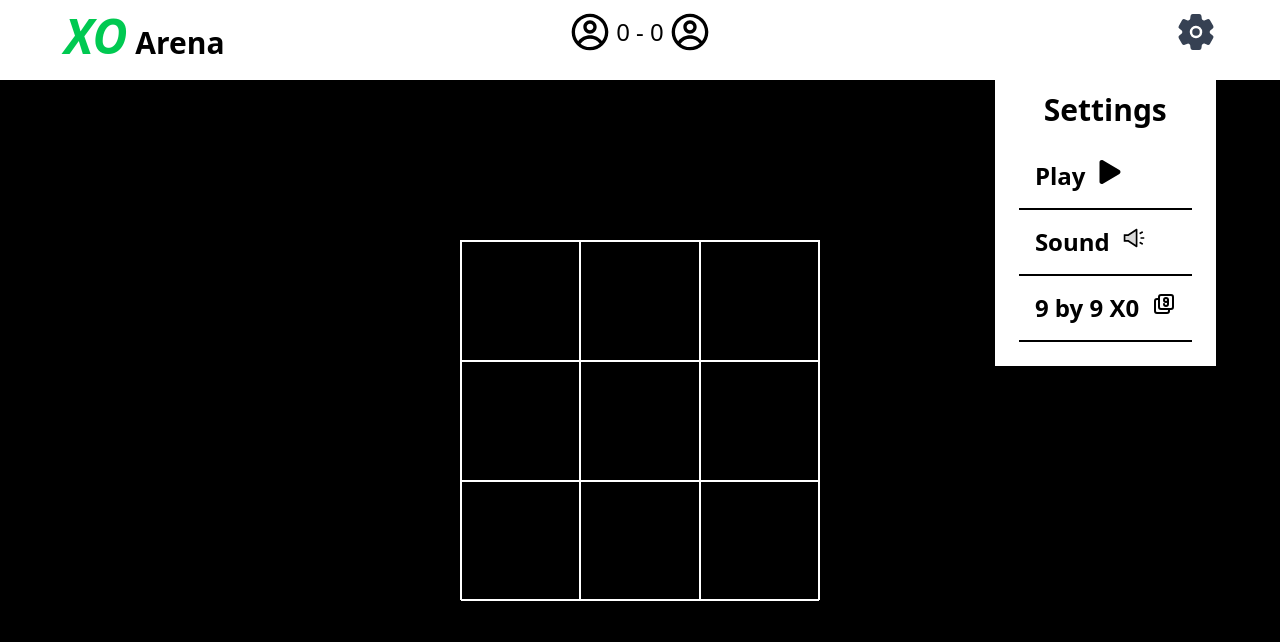
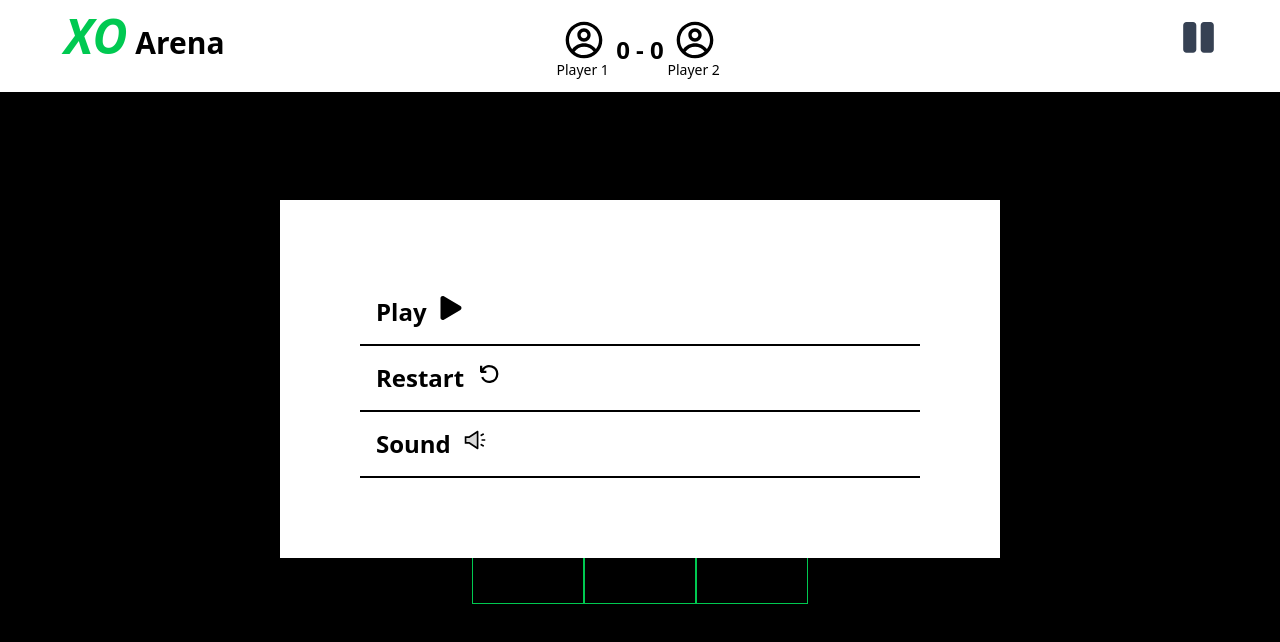
Before and after one commit to al-qunnut/XO-Arena, a React (Vite) app: page / in a window 1280 px wide. Both pictures are taken after a click on the icon 1195 px from the left and 32 px from the top of the page. Shown: the top 642 px of the page. Built offline with nearby package versions, Linux system fonts and the light colour scheme.

Commit message:
completion

```diff
--- a/src/App.jsx
+++ b/src/App.jsx
@@ -1,13 +1,17 @@
+import { useState } from "react"
 import Navigation from "./Components/Navigation"
 import ScoreBoard from "./Components/ScoreBoard"
 import Game from "./Components/Game"
 
 
 const App = () => {
+  const [scoreX, setScoreX] = useState(0);
+  const [scoreO, setScoreO] = useState(0);
+
   return (
     <div>
-      <Navigation />
-      <Game />
+      <Navigation scoreX={scoreX} scoreO={scoreO} />
+      <Game setScoreX={setScoreX} setScoreO={setScoreO} />
       <ScoreBoard />
     </div>
   )
--- a/src/Components/Game.jsx
+++ b/src/Components/Game.jsx
@@ -1,31 +1,109 @@
 import { useState } from "react";
 import { boxes } from "./Local"
 
-const Game = () => {
+const Game = ({ setScoreX, setScoreO }) => {
   const [ currentPlayer, setCurrentPlayer ] = useState('X')
   const [ allBoxes, setAllBoxes ] = useState(boxes)
+  const [ win, setWin ] = useState(false)
+  const [ winner, setWinner ] = useState(null)
 
   const handleValue = (id) => {
     const foundItem = allBoxes.find(item => item.id === id)
     if (foundItem.value.length > 0) {
       return
     }
+
     const updatedBoxes = allBoxes.map((box) =>
       box.id === id && box.value === "" ?
        { ...box,  value: currentPlayer }  : box
     );
+
     if (currentPlayer === "X") {
-   setCurrentPlayer("O")} else {setCurrentPlayer("X")}
+      setCurrentPlayer("O")}
+     else {setCurrentPlayer("X")};
+
+     checkWin(updatedBoxes);
      setAllBoxes(updatedBoxes);
   };
 
+  const checkWin = (boxes) => {
+    const firstRow = [ boxes[0].value, boxes[1].value, boxes[2].value ]
+    const secondRow = [ boxes[3].value, boxes[4].value, boxes[5].value ]
+    const thirdRow = [ boxes[6].value, boxes[7].value, boxes[8].value ]
+
+    const firstColumn = [ boxes[0].value, boxes[3].value, boxes[6].value ]
+    const secondColumn = [ boxes[1].value, boxes[4].value, boxes[7].value ]
+    const thirdColumn = [ boxes[2].value, boxes[5].value, boxes[8].value ]
+
+    const rightDiagonal = [ boxes[0].value, boxes[4].value, boxes[8].value ]
+    const leftDiagonal = [ boxes[2].value, boxes[4].value, boxes[6].value ]
+
+    const checkLine = (line) => {
+      if (line.every(value => value === 'X')) return 'X';
+      if (line.every(value => value === 'O')) return 'O';
+      return null;
+    }
+
+    const lines = [
+      firstRow, secondRow, thirdRow,
+      firstColumn, secondColumn, thirdColumn,
+      rightDiagonal, leftDiagonal
+    ];
+
+    for (let line of lines) {
+      const result = checkLine(line);
+      if (result) {
+        setWin(true);
+        setWinner(result);
+
+        if (result === 'X') {
+          setScoreX(prevScore => prevScore + 1);
+        } else {
+          setScoreO(prevScore => prevScore + 1);
+        }
+        return;
+      }
+    }
+
+     const isBoardFull = boxes.every(box => box.value !== "");
+      if (isBoardFull) {
+        setWin(true);
+        setWinner(null);
+     }
+  }
+
+  const resetGame = () => {
+    setAllBoxes(boxes.map(box => ({ ...box, value: "" })));
+    setWin(false);
+    setWinner(null);
+    setCurrentPlayer('X');
+  }
+
+
   return (
-    <div className='m-auto mt-40 w-[70vw] md:w-90 h-90 border text-white'>
+    <div className='relative m-auto mt-30 p-8 md:w-100 h-70 md:h-90 text-white'>
       <div className="grid grid-cols-3">
         {allBoxes.map((box) =>
-      <ul className='' key={box.id} >
-        <li className="border h-30 h-2" onClick={() => handleValue(box.id)}>{box.value}</li>
+          <ul className='' key={box.id}>
+            <li className="border h-20 md:h-30 text-4xl text-green-500 font-bold flex justify-center items-center" onClick={() => handleValue(box.id)}>{box.value}</li>
           </ul>
+        )}
+        {win && (
+          winner ? (
+            <div className="absolute top-0 right-0 z-10 h-80 w-full bg-white items-center text-green-800 p-8 flex flex-col justify-center items-center m-6 text-3xl">
+              {winner} is the winner for this round!!!
+              <button onClick={resetGame} className="mt-4 bg-green-600 text-white px-4 py-2 rounded">
+                Play Again
+              </button>
+            </div>
+          ) : (
+            <div className="absolute top-0 right-0 z-10 h-80 w-full bg-white items-center text-red-800 p-8 flex flex-col justify-center items-center m-6 text-3xl">
+              Nobody won this round!!!
+              <button onClick={resetGame} className="mt-4 bg-red-600 text-white px-4 py-2 rounded">
+                Play Again
+              </button>
+            </div>
+          )
         )}
       </div>
     </div>
--- a/src/Components/Local.jsx
+++ b/src/Components/Local.jsx
@@ -1,12 +1,14 @@
 import { FaPlay } from "react-icons/fa";
 import { AiTwotoneSound } from "react-icons/ai";
-import { TbBoxMultiple9 } from "react-icons/tb";
+import { VscDebugRestart } from "react-icons/vsc";
+
+const play = () => window.history.back();
+const restart = () => window.location.reload();
 
 export const settings = [
-    { id: 1, name: "Play", icon: <FaPlay />, url: ""},
-    { id: 2, name: "Sound", icon: <AiTwotoneSound />, url: ""},
-    { id: 3, name: "9 by 9 X0", icon: <TbBoxMultiple9 />, url: ""},
-
+    { id: 1, name: "Play", icon: <FaPlay />, url: play},
+    { id: 2, name: "Restart", icon: <VscDebugRestart />, url: restart},
+    { id: 3, name: "Sound", icon: <AiTwotoneSound />, url: ''},
 ]
 
 export const boxes = [
--- a/src/Components/Navigation.jsx
+++ b/src/Components/Navigation.jsx
@@ -1,38 +1,44 @@
 import { useState } from "react";
-import { IoSettings } from "react-icons/io5";
+import { FaPause } from "react-icons/fa";
 import { CgProfile } from "react-icons/cg";
 import { settings } from "./Local";
 
-const Navigation = () => {
+const Navigation = ({ scoreX, scoreO }) => {
   const [ openSetting, setOpenSetting ] = useState(false)
 
   const handleSettings = () => {
     setOpenSetting( prev => !prev );
   }
+
+  const nav = () => {
+    return (
+      <div className="flex justify-center items-center text-sm mt-2">
+        <div><CgProfile size={40}  className="ml-2"/> Player 1</div> &nbsp;&nbsp;
+        <span className="text-2xl font-bold">{scoreX}</span>
+        <span className="text-2xl font-bold">&nbsp;-&nbsp;</span>
+        <span className="text-2xl font-bold">{scoreO}</span>&nbsp;
+        <div><CgProfile size={40}  className="ml-2"/> Player 2</div> &nbsp;
+      </div>
+    )
+  }
   return (
-    <div className='relative bg-white h-30 md:h-20 text-black p-3 '>
+    <div className='relative bg-white h-35 md:h-23 text-black p-3 '>
       <div className='w-11/12 m-auto grid grid-cols-2  md:grid-cols-3 border-b-2 md:border-none'>
         <div className="font-bold nowrap">
            <span className="text-green-500 italic text-2xl md:text-4xl lg:text-5xl">XO</span><span className="text-xl md:text-3xl"> Arena</span>
         </div>
         <div className="hidden md:block">
-        <div className="flex justify-center items-center text-2xl">
-            <CgProfile size={40} /> &nbsp;
-            <span> 0</span>
-            <span>&nbsp;-&nbsp;</span>
-            <span>0 </span>&nbsp;
-            <CgProfile size={40}/>
-        </div>
+         {nav()}
         </div>
         <div className="flex justify-end text-gray-700">
-          <IoSettings size={40} onClick={handleSettings}/>
+          <FaPause size={35} onClick={handleSettings} className="mt-2"/>
 
           {openSetting && (
-            <div className="z-10 absolute mt-10 bg-white text-black p-6">
-              <h1 className="font-extrabold text-3xl text-center my-4"> Settings </h1>
+            <div className="z-10 absolute top-40 left-10 right-10 md:left-70 md:right-70 mt-10 bg-white text-black p-4 md:p-20 ">
                {settings.map((setting) =>
-                <ul key={setting.id} className="text-2xl font-bold">
-                 <li className="flex border-b-2 p-4 hover:uppercase">{setting.name} &nbsp; {setting.icon}</li>
+                <ul key={setting.id} className="md:text-2xl text-sm font-bold ">
+                 <li onClick={() => { if (setting.name === "Play") { setOpenSetting(false); } else if (setting.url) { setting.url();}} }
+                 className="flex border-b-2 p-4 hover:uppercase">{setting.name} &nbsp; {setting.icon}</li>
                 </ul>
                )}
             </div>
@@ -40,13 +46,7 @@ const Navigation = () => {
         </div>
         </div>
         <div className="block md:hidden mt-4">
-         <div className="flex justify-center items-center text-2xl">
-            <CgProfile size={40} /> &nbsp;
-            <span> 0</span>
-            <span>&nbsp;-&nbsp;</span>
-            <span>0 </span>&nbsp;
-            <CgProfile size={40}/>
-        </div>
+         {nav()}
         </div>
     </div>
   )
```
Lines whose indentation alone changed are shown as unchanged.
